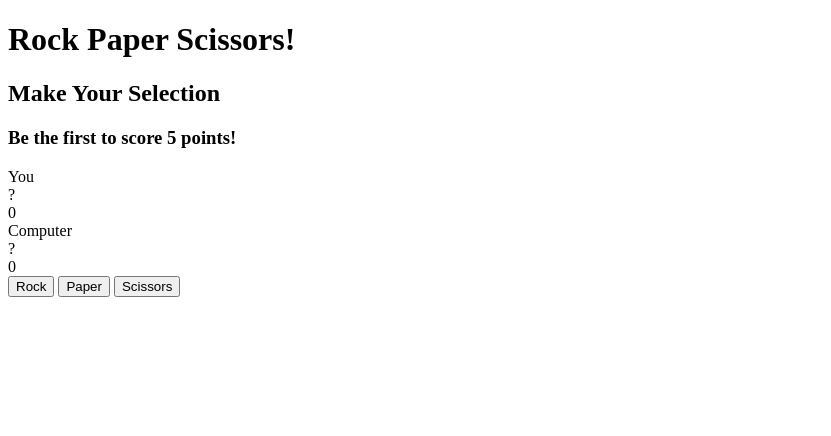
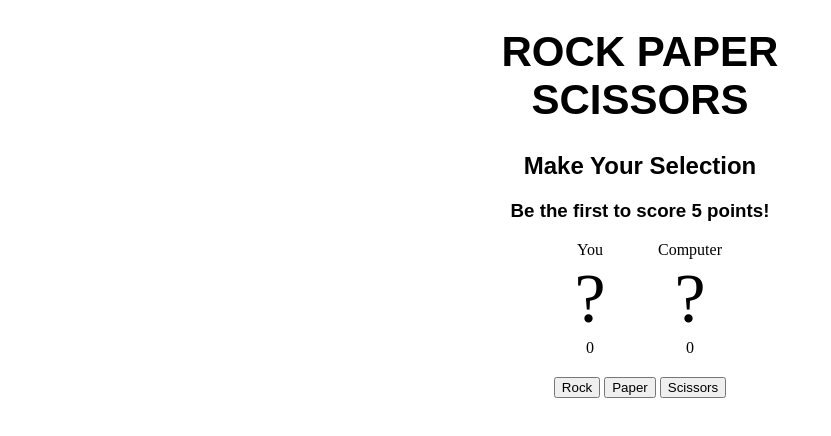
Before and after one commit to jakrogol/rock-paper-scissors, a plain HTML site: page index.html in a window 1280 px wide. Shown: the whole page, without its empty margins (0-831 px from the left). Drawn offline with Linux system fonts and the light colour scheme; a web font is replaced by a local one.

Commit message:
Begin adding styling.

```diff
--- a/index.html
+++ b/index.html
@@ -3,12 +3,16 @@
 <head>
   <meta charset="UTF-8">
   <meta name="viewport" content="width=device-width, initial-scale=1.0">
+  <link rel="preconnect" href="https://fonts.googleapis.com">
+  <link rel="preconnect" href="https://fonts.gstatic.com" crossorigin>
+  <link href="https://fonts.googleapis.com/css2?family=Anton+SC&display=swap" rel="stylesheet">
+  <link rel="stylesheet" href="styles.css">
   <script src="script.js" defer></script>
   <title>Rock Paper Scissors</title>
 </head>
 <body>
   <header>
-    <h1>Rock Paper Scissors!</h1>
+    <h1>ROCK PAPER SCISSORS</h1>
   </header>
   <div class="scoreboard">
     <h2 id="scoreboard-heading">Make Your Selection</h2>
@@ -26,13 +30,10 @@
       </div>
     </div>
   </div>
-  <div id="move-container">
+  <div class="move-container">
     <button id="rock">Rock</button>
     <button id="paper">Paper</button>
     <button id="scissors">Scissors</button>
   </div>
-
-  <div id="results"></div>
-
 </body>
 </html>
--- /dev/null
+++ b/styles.css
@@ -0,0 +1,31 @@
+html {
+  max-width: 400px;
+  margin: 0 auto;
+  text-align: center;
+}
+
+h1, h2, h3 {
+  font-family: "Anton SC", sans-serif;
+}
+
+h1 {
+  font-size: 42px;
+}
+
+.move {
+  font-size: 70px;
+  height: 80px;
+}
+
+.players {
+  display: flex;
+  justify-content: center;
+}
+
+.player-container {
+  width: 100px;
+}
+
+.move-container {
+  margin-top: 20px;
+}
```
